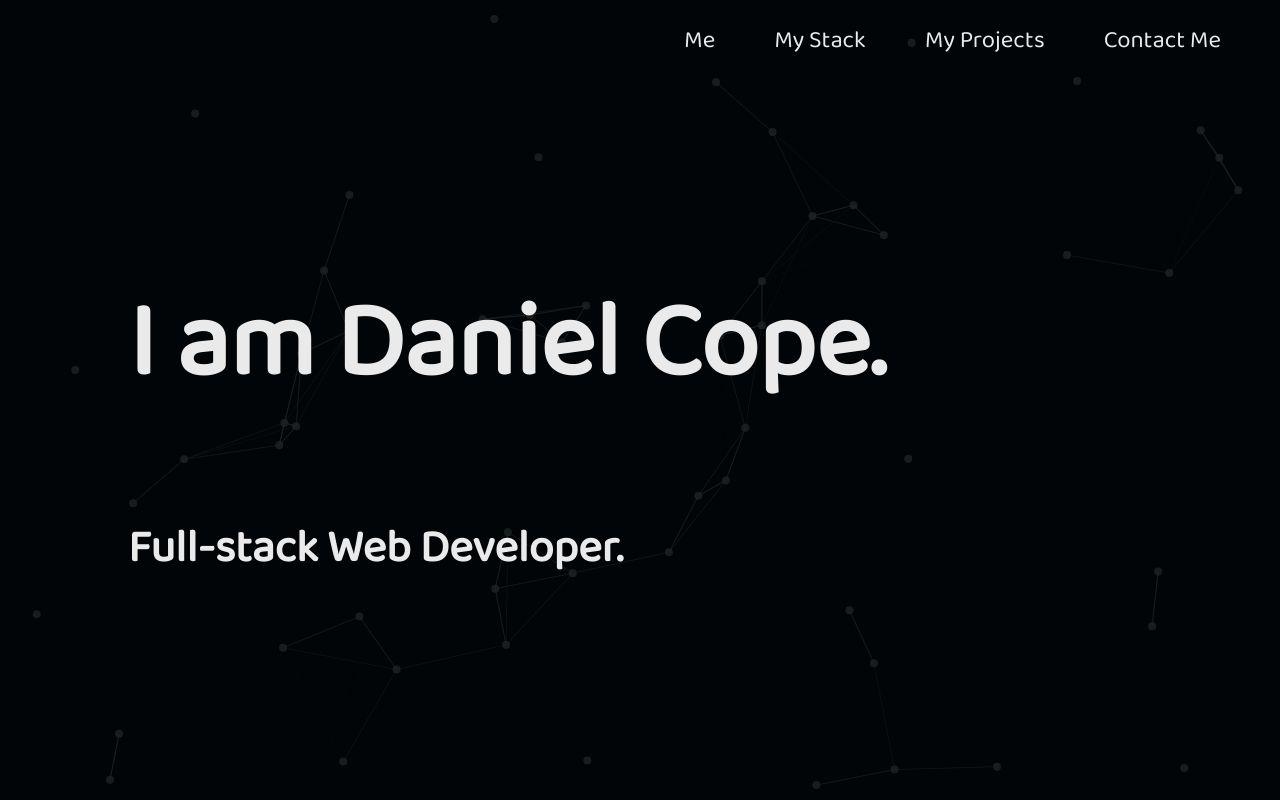
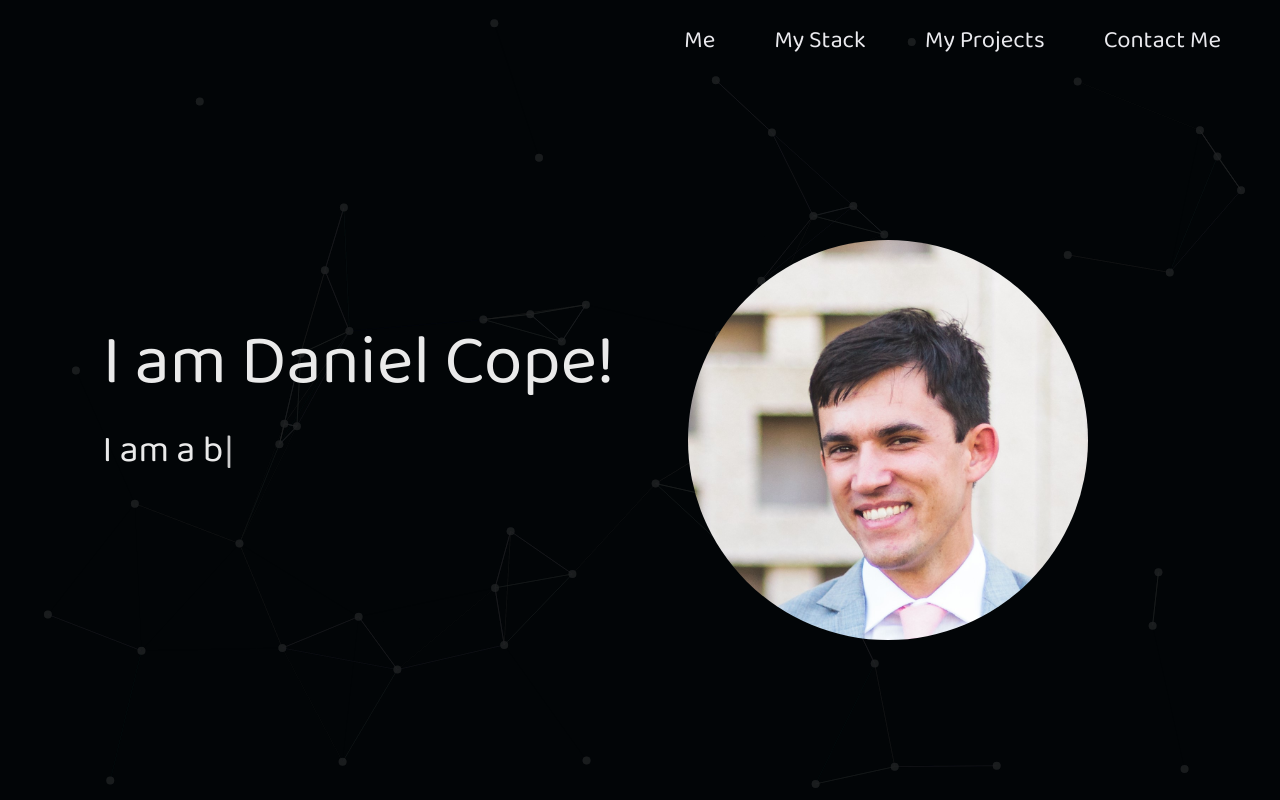
Before and after one commit to danielcope/dcope-portfolio, a React (Create React App) app: page / in a window 1280 px wide. Shown: the top 800 px of the page. Built offline with nearby package versions, Linux system fonts and the light colour scheme.

Commit message:
added typing effect

```diff
--- a/package.json
+++ b/package.json
@@ -22,6 +22,7 @@
     "react-dom": "^17.0.2",
     "react-scripts": "4.0.3",
     "react-tsparticles": "^1.37.4",
+    "typewriter-effect": "^2.18.2",
     "web-vitals": "^1.1.2"
   },
   "scripts": {
--- a/src/App.css
+++ b/src/App.css
@@ -198,16 +198,25 @@ a:hover::before {
 .landing {
   min-height: 100vh;
   display: flex;
-  flex-direction: column;
-  justify-content: flex-end;
-  align-items: center;
+  flex-direction: row;
+  align-items: flex-end;
+}
+
+.landing h1 {
+  font-size: 70px;
+  line-height: 78px;
+  font-weight: 400;
+}
+
+.landing span {
+  font-size: 2.5rem;
 }
 
 .landing section {
   position: relative;
-  top: -100px;
-  width: 80%;
-  height: 250px;
+  left: 8%;
+  width: 50%;
+  min-height: 50%;
   display: flex;
   flex-direction: column;
 }
@@ -219,6 +228,10 @@ a:hover::before {
 .landing h3 {
   margin-top: 25px;
   text-align: left;
+}
+
+.photo {
+  display: none;
 }
 
 /* #endregion */
@@ -499,6 +512,19 @@ a:hover::before {
     top: -300px;
   }
 
+  .photo {
+    display: inherit;
+    position: absolute;
+    top: 30%;
+    right: 15%;
+    height: 400px;
+    width: 400px;
+    border-radius: 50%;
+    background-image: url("./imgs/me.jpg");
+    background-size: cover;
+    z-index: 13;
+  }
+
   .about-me {
     padding: 150px;
   }
--- a/src/App.js
+++ b/src/App.js
@@ -10,7 +10,6 @@ import Stack from "./components/Stack";
 import Landing from "./components/Landing";
 
 import "./App.css";
-import Separator from "./components/icons/Separator";
 
 class App extends React.Component {
   componentDidMount() {
--- a/src/components/Landing.js
+++ b/src/components/Landing.js
@@ -1,5 +1,6 @@
 import React from "react";
 
+import Typewriter from "typewriter-effect";
 import Background from "./Background";
 
 const Landing = () => {
@@ -9,10 +10,22 @@ const Landing = () => {
         <Background />
       </div>
       <section>
-        <h1>I am Daniel Cope.</h1>
-
-        <h3>Full-stack Web Developer.</h3>
+        <h1>I am Daniel Cope!</h1>
+        <Typewriter
+          onInit={(typewriter) => {
+            typewriter
+              .typeString("<span>I am a backend developer</span>")
+              .pauseFor(300)
+              .deleteChars(17)
+              .typeString("<span>frontend developer</span>")
+              .pauseFor(300)
+              .deleteChars(18)
+              .typeString("<span>fullstack developer</span>")
+              .start();
+          }}
+        />
       </section>
+      <div className="photo"></div>
     </section>
   );
 };
```
Also changed, not shown: src/imgs/me.jpg (added), 1 other file (tests, documents, lock files or other folders).
